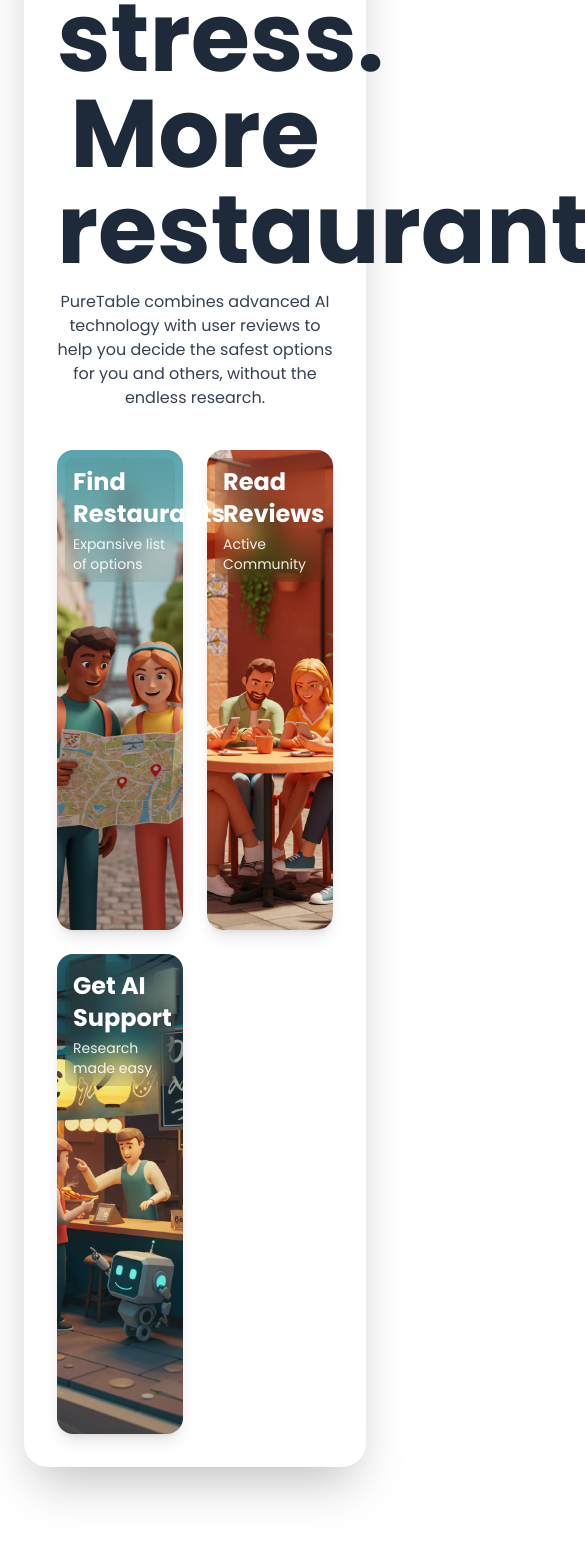
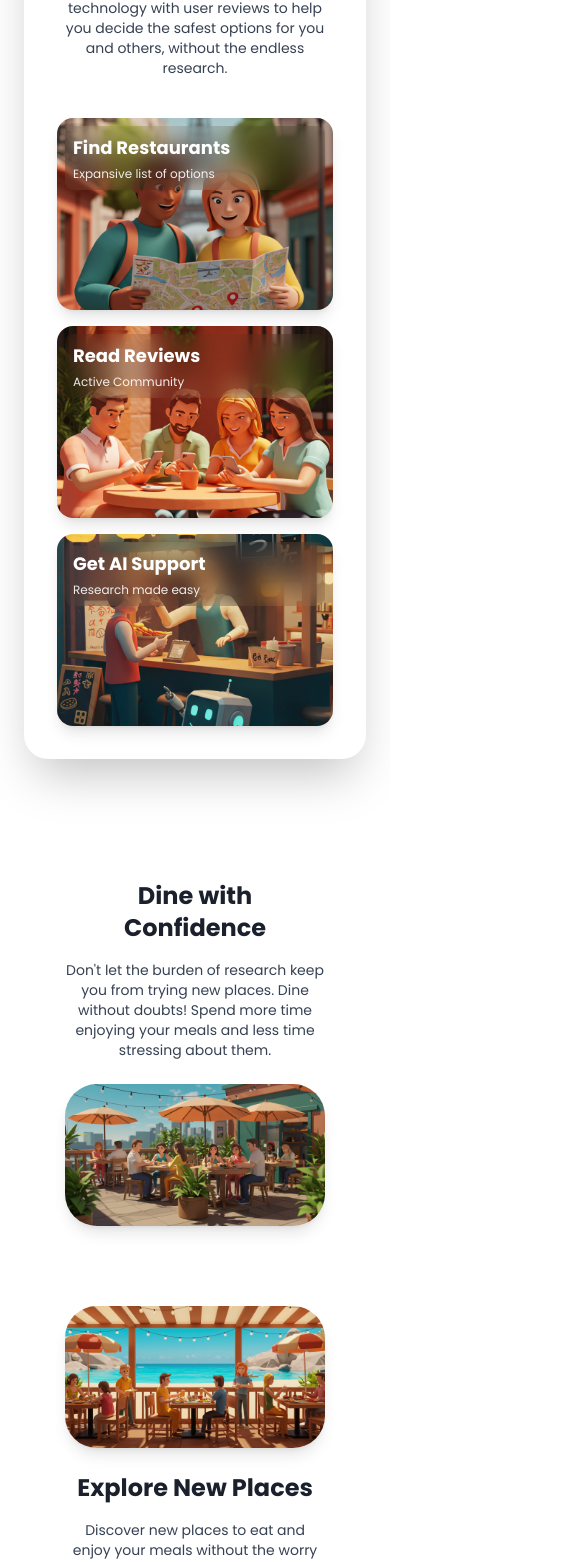
Before and after one commit to pedrothegreatt/puretable, a Next.js app: page / in a window 390 px wide. Shown: the part 1063-2625 px from the top of the page, 585 px wide, since content can reach past the window. Built offline with nearby package versions, Linux system fonts and the light colour scheme.

Commit message:
Made changes for mobile optimization

```diff
--- a/app/page.js
+++ b/app/page.js
@@ -56,20 +56,20 @@ const App = memo(() => {
 {/* How it works Section - Translucent Container */}
 <section className="py-20 px-6">
   <div className="bg-white rounded-3xl p-8 sm:p-16 border border-white/30 shadow-2xl max-w-7xl mx-auto">
-  <h2 className="text-8xl font-bold text-gray-800 text-center mb-3 max-w-5xl mx-auto">
+   <h2 className="text-3xl sm:text-5xl lg:text-8xl font-bold text-gray-800 text-center mb-3 max-w-5xl mx-auto">
            Less stress. More restaurants.
          </h2>
-        <p className="text-gray-700 text-center max-w-2xl mb-10 mx-auto">
+         <p className="text-sm sm:text-base lg:text-lg text-gray-700 text-center max-w-2xl mb-10 mx-auto">
            PureTable combines advanced AI technology with user reviews to help you decide the safest options for you and others, without the endless research.
          </p>
     {/* Images Grid with Text Overlays */}
-    <div className="grid grid-cols-2 lg:grid-cols-3 gap-6 lg:gap-8">
+    <div className="grid grid-cols-1 sm:grid-cols-2 lg:grid-cols-3 gap-4 sm:gap-6 lg:gap-8">
       {/* Image 1: Find Restaurant */}
       <div className="relative group">
         <Image
           src={FindRest}
           alt="Find Gluten-Free Restaurants"
-          className="w-full h-120 object-cover rounded-2xl shadow-lg"
+          className="w-full h-48 sm:h-64 lg:h-120 object-cover rounded-2xl shadow-lg"
           loading="lazy"
         />
         {/* Always visible overlay */}
@@ -77,8 +77,8 @@ const App = memo(() => {
           <div className="relative">
             <div className="absolute inset-0 bg-[#3a422a11] backdrop-blur-md rounded-lg -m-2"></div>
             <div className="relative z-10">
-              <h3 className="text-white text-2xl sm:text-3xl lg:text-4xl font-bold mb-1">Find Restaurants</h3>
-              <p className="text-white/90 text-sm sm:text-base lg:text-lg">Expansive list of options</p>
+              <h3 className="text-white text-lg sm:text-2xl lg:text-4xl font-bold mb-1">Find Restaurants</h3>
+              <p className="text-white/90 text-xs sm:text-sm lg:text-lg">Expansive list of options</p>
             </div>
           </div>
         </div>
@@ -88,7 +88,7 @@ const App = memo(() => {
         <Image
           src={ReadReview}
           alt="Find Gluten-Free Restaurants"
-          className="w-full h-120 object-cover rounded-2xl shadow-lg"
+          className="w-full h-48 sm:h-64 lg:h-120 object-cover rounded-2xl shadow-lg"
           loading="lazy"
         />
         {/* Always visible overlay */}
@@ -96,8 +96,8 @@ const App = memo(() => {
           <div className="relative">
             <div className="absolute inset-0 bg-[#3a422a11] backdrop-blur-md rounded-lg -m-2"></div>
             <div className="relative z-10">
-              <h3 className="text-white text-2xl sm:text-3xl lg:text-4xl font-bold mb-1">Read Reviews</h3>
-              <p className="text-white/90 text-sm sm:text-base lg:text-lg">Active Community</p>
+              <h3 className="text-white text-lg sm:text-2xl lg:text-4xl font-bold mb-1">Read Reviews</h3>
+              <p className="text-white/90 text-xs sm:text-sm lg:text-lg">Active Community</p>
             </div>
           </div>
         </div>
@@ -107,7 +107,7 @@ const App = memo(() => {
         <Image
           src={aihelper}
           alt="Find Gluten-Free Restaurants"
-          className="w-full h-120 object-cover rounded-2xl shadow-lg"
+          className="w-full h-48 sm:h-64 lg:h-120 object-cover rounded-2xl shadow-lg"
           loading="lazy"
         />
         {/* Always visible overlay */}
@@ -115,8 +115,8 @@ const App = memo(() => {
           <div className="relative">
             <div className="absolute inset-0 bg-[#3a422a11] backdrop-blur-md rounded-lg -m-2"></div>
             <div className="relative z-10">
-              <h3 className="text-white text-2xl sm:text-3xl lg:text-4xl font-bold mb-1">Get AI Support</h3>
-              <p className="text-white/90 text-sm sm:text-base lg:text-lg">Research made easy</p>
+              <h3 className="text-white text-lg sm:text-2xl lg:text-4xl font-bold mb-1">Get AI Support</h3>
+              <p className="text-white/90 text-xs sm:text-sm lg:text-lg">Research made easy</p>
             </div>
           </div>
         </div>
@@ -131,16 +131,16 @@ const App = memo(() => {
     <div className="space-y-12">
       {/* Dine with Confidence Section */}
   <section className=" px-6">
-  <div className="bg-white rounded-3xl p-8 sm:p-16 max-w-7xl mx-auto flex items-center gap-8">
+   <div className="bg-white rounded-3xl p-4 sm:p-8 lg:p-16 max-w-7xl mx-auto flex flex-col lg:flex-row items-center gap-6 lg:gap-8">
      {/* Left Side: Text Content */}
      <div className="flex-1 text-center max-w-sm">
-      <h2 className="text-3xl font-bold mb-4 text-[#1a202c]">Dine with Confidence</h2>
-      <p className="text-lg text-gray-700">
+       <h2 className="text-2xl sm:text-3xl font-bold mb-4 text-[#1a202c]">Dine with Confidence</h2>
+       <p className="text-sm sm:text-base lg:text-lg text-gray-700">
          Don&apos;t let the burden of research keep you from trying new places. Dine without doubts! Spend more time enjoying your meals and less time stressing about them.
        </p>
      </div>
      {/* Right Side: Image Container */}
-    <div className="flex-1 flex justify-end">
+     <div className="flex-1 flex justify-center lg:justify-end">
        <Image src={Sunny} alt="Gluten-Free" className="w-full max-w-4xl rounded-4xl shadow-lg" priority />
      </div>
    </div>
@@ -148,17 +148,17 @@ const App = memo(() => {
 
 {/* Explore New Places Section */}
   <section className=" px-6">
-  <div className="bg-white rounded-3xl p-8 sm:p-16 max-w-7xl mx-auto flex items-center gap-8">
+  <div className="bg-white rounded-3xl p-4 sm:p-8 lg:p-16 max-w-7xl mx-auto flex flex-col lg:flex-row-reverse items-center gap-6 lg:gap-8">
 
     {/* Image Container (now on the left) */}
-    <div className="flex-1 flex justify-end">
+    <div className="flex-1 flex justify-center lg:justify-end">
       <Image src={Beachimage} alt="Gluten-Free" className="w-full max-w-4xl rounded-4xl shadow-lg" loading="lazy" />
     </div>
 
     {/* Text Content (now on the right) */}
     <div className="flex-1 text-center max-w-sm">
-      <h2 className="text-3xl font-bold mb-4 text-[#1a202c]">Explore New Places</h2>
-      <p className="text-lg text-gray-700">
+      <h2 className="text-2xl sm:text-3xl font-bold mb-4 text-[#1a202c]">Explore New Places</h2>
+      <p className="text-sm sm:text-base lg:text-lg text-gray-700">
         Discover new places to eat and enjoy your meals without the worry of cross-contamination.
       </p>
     </div>
@@ -167,16 +167,16 @@ const App = memo(() => {
 
 {/* Build Community Section */}
 <section className=" px-6">
-  <div className="bg-white rounded-3xl p-8 sm:p-16 max-w-7xl mx-auto flex items-center gap-8">
+  <div className="bg-white rounded-3xl p-4 sm:p-8 lg:p-16 max-w-7xl mx-auto flex flex-col lg:flex-row items-center gap-6 lg:gap-8">
     {/* Left Side: Text Content */}
     <div className="flex-1 text-center max-w-sm">
-      <h2 className="text-3xl font-bold mb-4 text-[#1a202c]">Build Community</h2>
-      <p className="text-lg text-gray-700">
+      <h2 className="text-2xl sm:text-3xl font-bold mb-4 text-[#1a202c]">Build Community</h2>
+      <p className="text-sm sm:text-base lg:text-lg text-gray-700">
       Enjoy a community of people who understand your needs with insights to help you dine with confidence.
       </p>
     </div>
     {/* Right Side: Image Container */}
-    <div className="flex-1 flex justify-end">
+    <div className="flex-1 flex justify-center lg:justify-end">
       <Image src={NightOut} alt="Gluten-Free" className="w-full max-w-4xl rounded-4xl shadow-lg" loading="lazy" />
     </div>
   </div>
@@ -192,47 +192,46 @@ const App = memo(() => {
         <div className="container mx-auto">
             <div className="bg-white rounded-3xl p-8 sm:p-12 border border-white/50 shadow-2xl max-w-5xl mx-auto">
             <div className="space-y-12">
-            <h2 className="text-8xl font-bold text-gray-800 text-center mt-5 mb-5 max-w-5xl mx-auto">
+             <h2 className="text-3xl sm:text-5xl lg:text-8xl font-bold text-gray-800 text-center mt-5 mb-5 max-w-5xl mx-auto">
                How it works
-
          </h2>
-              <div className="flex flex-col md:flex-row items-center gap-8">
+              <div className="flex flex-col md:flex-row items-center gap-6 md:gap-8">
                 <div className="flex-shrink-0">
-                  <div className="w-20 h-20 bg-gradient-to-r from-[#177a3d47] to-green-200 rounded-full flex items-center justify-center">
-                    <span className="text-2xl font-bold text-green-700">1</span>
+                  <div className="w-16 h-16 sm:w-20 sm:h-20 bg-gradient-to-r from-[#177a3d47] to-green-200 rounded-full flex items-center justify-center">
+                    <span className="text-xl sm:text-2xl font-bold text-green-700">1</span>
                   </div>
                 </div>
-                <div className="flex-1">
-                  <h3 className="text-2xl font-semibold text-gray-800 mb-4 mt-10">Search & Discover</h3>
-                  <p className="text-gray-600 leading-relaxed text-lg">
+                <div className="flex-1 text-center md:text-left">
+                  <h3 className="text-xl sm:text-2xl font-semibold text-gray-800 mb-4">Search & Discover</h3>
+                  <p className="text-gray-600 leading-relaxed text-sm sm:text-base lg:text-lg">
                     Enter your location and dietary preferences. Our AI instantly scans thousands of restaurants to find the safest options for you.
                   </p>
                 </div>
               </div>
 
-              <div className="flex flex-col md:flex-row-reverse items-center gap-8">
+              <div className="flex flex-col md:flex-row-reverse items-center gap-6 md:gap-8">
                 <div className="flex-shrink-0">
-                  <div className="w-20 h-20 bg-gradient-to-r from-[#177a3d47] to-green-200 rounded-full flex items-center justify-center">
-                    <span className="text-2xl font-bold text-green-700">2</span>
+                  <div className="w-16 h-16 sm:w-20 sm:h-20 bg-gradient-to-r from-[#177a3d47] to-green-200 rounded-full flex items-center justify-center">
+                    <span className="text-xl sm:text-2xl font-bold text-green-700">2</span>
                   </div>
                 </div>
-                <div className="flex-1">
-                  <h3 className="text-2xl font-semibold text-gray-800 mb-4">Review & Verify</h3>
-                  <p className="text-gray-600 leading-relaxed text-lg">
+                <div className="flex-1 text-center md:text-left">
+                  <h3 className="text-xl sm:text-2xl font-semibold text-gray-800 mb-4">Review & Verify</h3>
+                  <p className="text-gray-600 leading-relaxed text-sm sm:text-base lg:text-lg">
                     Read detailed reviews from other celiacs, view safety protocols, and see verified gluten-free menu items with complete ingredient lists.
                   </p>
                 </div>
               </div>
 
-              <div className="flex flex-col md:flex-row items-center gap-8">
+              <div className="flex flex-col md:flex-row items-center gap-6 md:gap-8">
                 <div className="flex-shrink-0">
-                  <div className="w-20 h-20 bg-gradient-to-r from-[#177a3d47] to-green-200 rounded-full flex items-center justify-center">
-                    <span className="text-2xl font-bold text-green-700">3</span>
+                  <div className="w-16 h-16 sm:w-20 sm:h-20 bg-gradient-to-r from-[#177a3d47] to-green-200 rounded-full flex items-center justify-center">
+                    <span className="text-xl sm:text-2xl font-bold text-green-700">3</span>
                   </div>
                 </div>
-                <div className="flex-1">
-                  <h3 className="text-2xl font-semibold text-gray-800 mb-4">Dine with Confidence</h3>
-                  <p className="text-gray-600 leading-relaxed text-lg mb-15">
+                <div className="flex-1 text-center md:text-left">
+                  <h3 className="text-xl sm:text-2xl font-semibold text-gray-800 mb-4">Dine with Confidence</h3>
+                  <p className="text-gray-600 leading-relaxed text-sm sm:text-base lg:text-lg">
                     Make reservations directly through our platform, communicate your needs clearly to restaurants, and enjoy worry-free dining experiences.
                   </p>
                 </div>
@@ -245,19 +244,19 @@ const App = memo(() => {
 
 
       {/* CTA section - Translucent */}
-      <section id="contact" className="py-20 mb-10 mt-22 px-6">
+       <section id="contact" className="py-12 sm:py-20 mb-10 mt-12 sm:mt-22 px-6">
          <div className="container mx-auto text-center">
-            <h2 className="text-4xl sm:text-5xl font-bold text-gray-800 mb-6">
+             <h2 className="text-2xl sm:text-4xl lg:text-5xl font-bold text-gray-800 mb-4 sm:mb-6">
                Ready to dine safely?
              </h2>
-            <p className="text-xl text-gray-700 mb-10 leading-relaxed max-w-3xl mx-auto">
+             <p className="text-sm sm:text-base lg:text-xl text-gray-700 mb-6 sm:mb-10 leading-relaxed max-w-3xl mx-auto">
                Join thousands of celiacs who trust PureTable for their dining adventures. Start exploring safe restaurants in your area today.
              </p>
-            <div className="flex flex-col sm:flex-row gap-4 justify-center">
-              <button className="px-8 py-4 text-lg font-semibold text-white bg-gradient-to-r from-[#177a3db2] to-[#1a3052] rounded-full shadow-xl transition-all duration-300 hover:bg-green-700 hover:shadow-2xl transform hover:scale-105">
+             <div className="flex flex-col sm:flex-row gap-3 sm:gap-4 justify-center">
+               <button className="px-6 sm:px-8 py-3 sm:py-4 text-sm sm:text-lg font-semibold text-white bg-gradient-to-r from-[#177a3db2] to-[#1a3052] rounded-full shadow-xl transition-all duration-300 hover:bg-green-700 hover:shadow-2xl transform hover:scale-105">
                  Start Free Trial
                </button>
-              <button className="px-8 py-4 text-lg font-semibold text-green-700 bg-white/70 rounded-full shadow-lg transition-all duration-300 hover:bg-white hover:shadow-xl transform hover:scale-105">
+               <button className="px-6 sm:px-8 py-3 sm:py-4 text-sm sm:text-lg font-semibold text-green-700 bg-white/70 rounded-full shadow-lg transition-all duration-300 hover:bg-white hover:shadow-xl transform hover:scale-105">
                  Learn More
                </button>
              </div>
@@ -265,19 +264,19 @@ const App = memo(() => {
        </section>
 
       {/* Footer */}
-      <footer className="py-20 px-6 bg-white/20">
+      <footer className="py-12 sm:py-20 px-6 bg-white/20">
         <div className="container mx-auto text-center">
-          <h3 className="text-2xl font-bold text-gray-800 mb-4">puretable</h3>
-          <p className="text-gray-600 mb-8 max-w-md mx-auto">
+          <h3 className="text-xl sm:text-2xl font-bold text-gray-800 mb-4">puretable</h3>
+          <p className="text-sm sm:text-base text-gray-600 mb-6 sm:mb-8 max-w-md mx-auto">
             Making dining safe and enjoyable for everyone with celiac disease.
           </p>
-          <div className="flex flex-wrap justify-center gap-6 mb-8">
-            <a href="#" className="text-gray-600 hover:text-gray-800 transition-colors">Privacy Policy</a>
-            <a href="#" className="text-gray-600 hover:text-gray-800 transition-colors">Terms of Service</a>
-            <a href="#" className="text-gray-600 hover:text-gray-800 transition-colors">Support</a>
-            <a href="#" className="text-gray-600 hover:text-gray-800 transition-colors">About Us</a>
+          <div className="flex flex-wrap justify-center gap-4 sm:gap-6 mb-6 sm:mb-8">
+            <a href="#" className="text-sm sm:text-base text-gray-600 hover:text-gray-800 transition-colors">Privacy Policy</a>
+            <a href="#" className="text-sm sm:text-base text-gray-600 hover:text-gray-800 transition-colors">Terms of Service</a>
+            <a href="#" className="text-sm sm:text-base text-gray-600 hover:text-gray-800 transition-colors">Support</a>
+            <a href="#" className="text-sm sm:text-base text-gray-600 hover:text-gray-800 transition-colors">About Us</a>
           </div>
-          <p className="text-gray-500 text-sm">
+          <p className="text-gray-500 text-xs sm:text-sm">
             © 2025 PureTable. All rights reserved.
           </p>
         </div>
```
Lines whose indentation alone changed are shown as unchanged.
